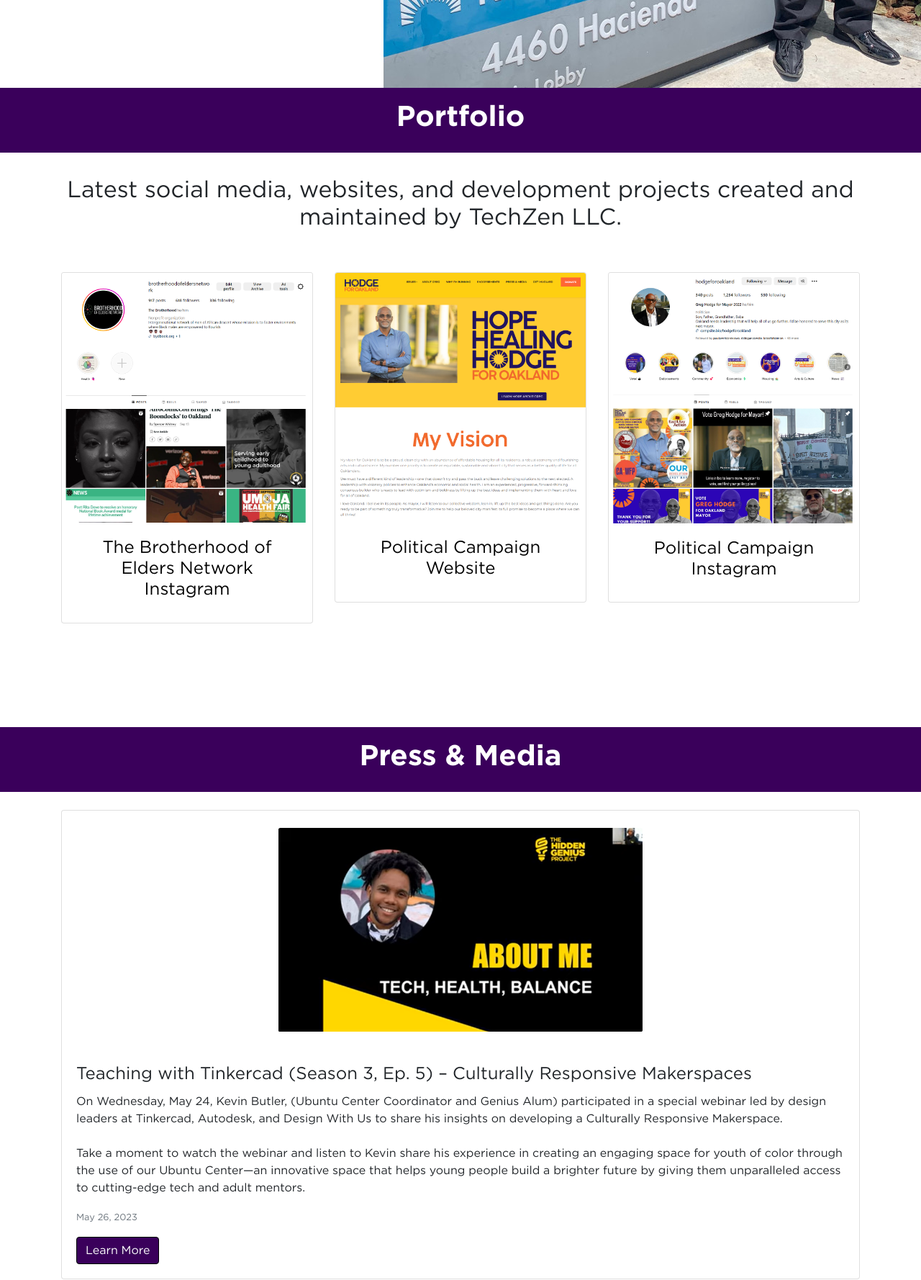
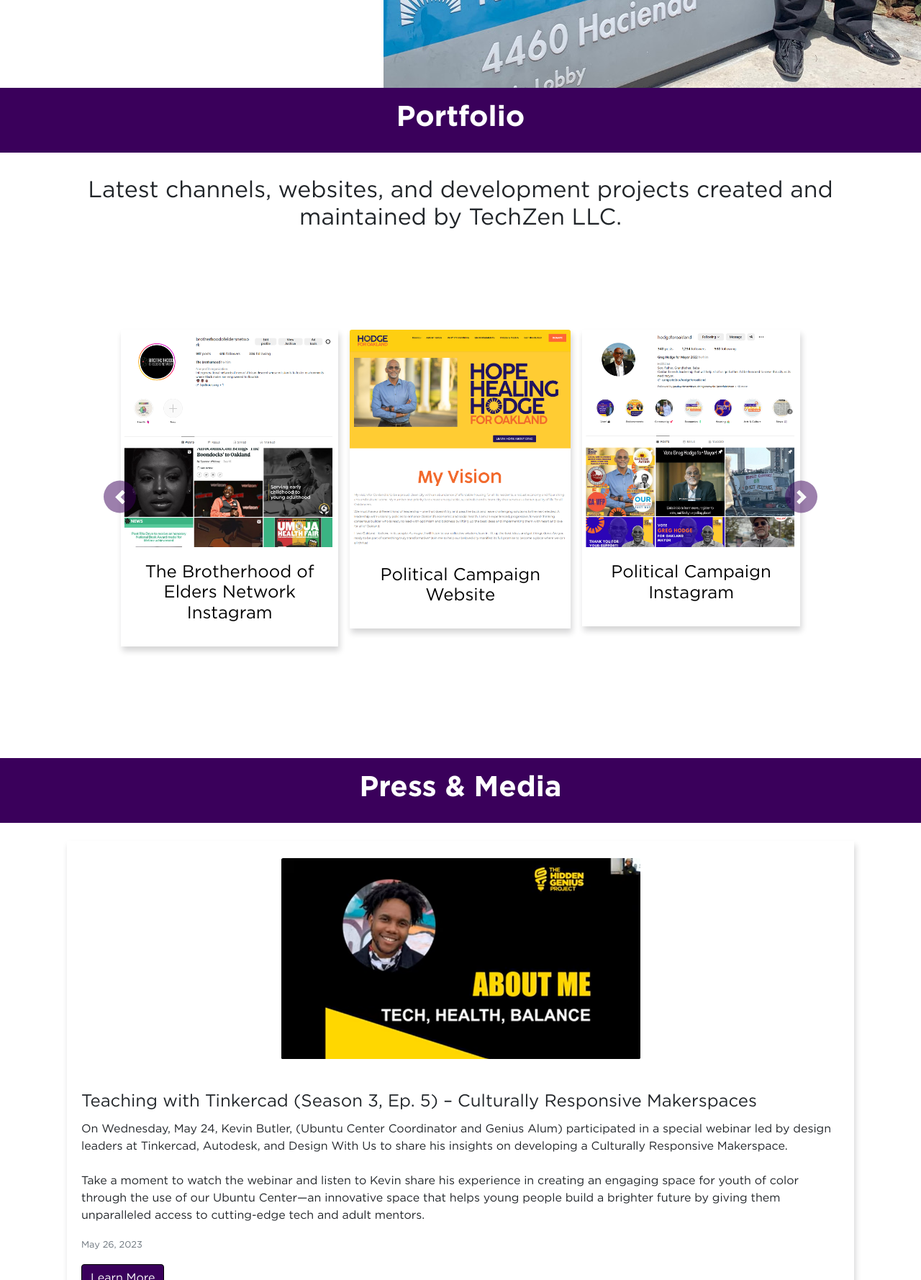
Before and after one commit to techzenlifestyle/my-portfolio-site, a Jekyll site: the page built from index.html, in a window 1280 px wide, cut to the strip 1622-3400 px from the top of the page. Shown: the whole strip at 72% size. Built offline with Jekyll 4.4.1, drawn with Linux system fonts in a browser that asks for light colours; nearby versions of some CDN libraries.

Commit message:
Added carousel to portfolio

```diff
--- a/assets/css/styles.css
+++ b/assets/css/styles.css
@@ -99,6 +99,10 @@
 }
 
 .card {
+    margin: 0 0.5em;
+    box-shadow: 2px 6px 8px 0 rgba(22, 22, 26, 0.18);
+    border: none;
+    border-radius: 0;
     transition: 0.3s;
 }
 
@@ -198,11 +202,6 @@
 }
 
 /* Portfolio */
-
-#portfolio {
-    height: 85vh;
-}
-
 .portfolio-header {
     height: 10vh;
     background: rgba(58, 0, 91);
@@ -214,11 +213,49 @@
     margin-top: 25px;
 }
 
-.pf-item a {
+.cards-wrapper a {
     margin-bottom: 25px;
     text-decoration: none;
     color: #000;
 }
+
+#cara-wrapper {
+    height: 75vh;
+    display: flex;
+    align-items: center;
+    justify-content: center;
+}
+
+.cards-wrapper {
+    display: flex;
+    justify-content: center;
+    width: 75vw;
+  }
+
+.card img {
+    max-width: 100%;
+    max-height: 100%;
+}
+
+.carousel-inner {
+    padding: 1em;
+}
+
+.carousel-control-prev,
+.carousel-control-next {
+  background-color: rgba(58, 0, 91);
+  width: 5vh;
+  height: 5vh;
+  border-radius: 50%;
+  top: 50%;
+  transform: translateY(-50%);
+}
+
+/* @media (min-width: 768px) {
+    .card img {
+        height: 11em;
+    }
+} */
 
 /* Quote */
 .quote {
--- a/index.html
+++ b/index.html
@@ -34,44 +34,90 @@
 </div>
 
 <!-- Porfolio -->
-<div class="container-fluid no-padding">
+<div id="portfolio" class="container-fluid no-padding">
   <h1 class="portfolio-header text-center">Portfolio</h1>
 </div>
-<div class="container" id="portfolio">
+<div class="container">
   <div class="row">
     <div class="col text-center">
       </br>
-      <h2>Latest social media, websites, and development projects created and maintained by TechZen LLC.</h2>
+      <h2>Latest channels, websites, and development projects created and maintained by TechZen LLC.</h2>
       </br>
     </div>
   </div>
-  <div class="row portfolio-content">
-    <div class="col-4 pf-item">
-      <a href="https://www.instagram.com/brotherhoodofeldersnetwork/" target="_blank"><div class="card">
+</div>
+
+<div id="cara-wrapper">
+  <div id="carouselExampleControls" class="carousel slide" data-ride="carousel">
+    <div class="carousel-inner">
+      <div class="carousel-item active">
+        <div class="cards-wrapper">
+          <a href="https://www.instagram.com/brotherhoodofeldersnetwork/" target="_blank">
+            <div class="card">
               <img class="card-img-top" src="/assets/images/boen-ig.png" alt="The Brotherhood of Elders Network Instagram">
               <div class="card-body">
                 <h4 class="card-title text-center">The Brotherhood of Elders Network Instagram</h4>
               </div>
-      </div></a>
             </div>
-    <div class="col-4 pf-item">
-      <a href="https://drive.google.com/file/d/1aaXFdHM5SjmQePYEtLTIEcEvyh-H4JM5/view?usp=sharing" target="_blank"><div class="card">
+          </a>
+          <a href="https://drive.google.com/file/d/1aaXFdHM5SjmQePYEtLTIEcEvyh-H4JM5/view?usp=sharing" target="_blank">
+            <div class="card d-none d-md-block">
               <img class="card-img-top" src="/assets/images/h4o-main-screenshot.png" alt="H4O Website Screenshot">
               <div class="card-body">
                 <h4 class="card-title text-center">Political Campaign Website</h4>
               </div>
-      </div></a>
             </div>
-    <div class="col-4 pf-item">
-      <a href="https://www.instagram.com/hodgeforoakland/" target="_blank"><div class="card">
+          </a>
+          <a href="https://www.instagram.com/hodgeforoakland/" target="_blank">
+            <div class="card d-none d-md-block">
               <img class="card-img-top" src="/assets/images/h4o-ig.png" alt="H4O Website Screenshot">
               <div class="card-body">
                 <h4 class="card-title text-center">Political Campaign Instagram</h4>
               </div>
-      </div></a>
+            </div>
+          </a>
+        </div>
+      </div>
+      <div class="carousel-item">
+        <div class="cards-wrapper">
+          <a href="https://fixmykix.com/" target="_blank">
+            <div class="card">
+              <img class="card-img-top" src="/assets/images/fixmykix.png" alt="FIXMYKIX Website">
+              <div class="card-body">
+                <h4 class="card-title text-center">FIXMYKIX - Shoe Restoration & Customization</h4>
+              </div>
+            </div>
+          </a>
+          <!-- <div class="card d-none d-md-block">
+            <img src="..." class="card-img-top" alt="...">
+            <div class="card-body">
+              <h5 class="card-title">Card title</h5>
+              <p class="card-text">Some quick example text to build on the card title and make up the bulk of the card's content.</p>
+              <a href="#" class="btn btn-primary">Go somewhere</a>
+            </div>
+          </div>
+          <div class="card d-none d-md-block">
+            <img src="..." class="card-img-top" alt="...">
+            <div class="card-body">
+              <h5 class="card-title">Card title</h5>
+              <p class="card-text">Some quick example text to build on the card title and make up the bulk of the card's content.</p>
+              <a href="#" class="btn btn-primary">Go somewhere</a>
+            </div>
+          </div> -->
         </div>
       </div>
     </div>
+    <a class="carousel-control-prev" href="#carouselExampleControls" role="button" data-slide="prev">
+      <span class="carousel-control-prev-icon" aria-hidden="true"></span>
+      <span class="sr-only">Previous</span>
+    </a>
+    <a class="carousel-control-next" href="#carouselExampleControls" role="button" data-slide="next">
+      <span class="carousel-control-next-icon" aria-hidden="true"></span>
+      <span class="sr-only">Next</span>
+    </a>
+  </div>
+</div>
+
 
 <!-- Press & Media -->
 <div class="container-fluid pr-header no-padding" id="press-media">
```
Also changed, not shown: assets/images/fixmykix.png (added). Lines whose indentation alone changed are shown as unchanged.
